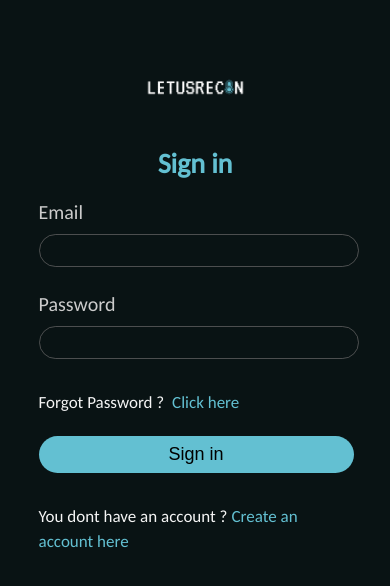
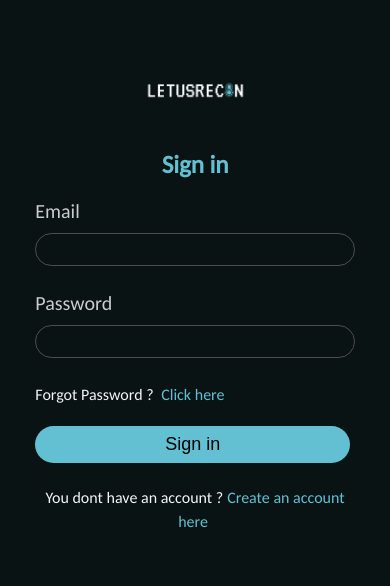
Before and after one commit to letusrecon/Frontend, a Next.js app: page /Login in a window 390 px wide. Shown: the top 586 px of the page. Built offline with nearby package versions, Linux system fonts and the light colour scheme.

Commit message:
login and register responsivess

```diff
--- a/src/pages/Login.js
+++ b/src/pages/Login.js
@@ -36,7 +36,7 @@ export default function Login() {
           </div>
 
           <div className={styles.login_help_links_wrap}>
-            <p className={styles.login_text}>
+            <p className={styles.login_text_1}>
               Forgot Password ?{" "}
               <Link className={styles.login_links} href="/">
                 Click here
@@ -46,7 +46,7 @@ export default function Login() {
             <div className={styles.login_action_btn_wrap}>
               <button className={styles.login_action_btn}>Sign in</button>
             </div>
-            <p className={styles.login_text}>
+            <p className={styles.login_text_2}>
               You dont have an account ?
               <Link className={styles.login_links} href="/Register">
                 Create an account here
--- a/src/pages/Login.module.css
+++ b/src/pages/Login.module.css
@@ -52,10 +52,18 @@ background: none;
 }
 
 .login_help_links_wrap {
-  margin-top: 10%;
+  margin-top: 7%;
 
 }
-.login_text {
+.login_text_1 {
+  color: whitesmoke;
+  font-family: var(--text-font);
+  font-size: 17px;
+  line-height: 1.5;
+
+
+}
+.login_text_2{
   color: whitesmoke;
   font-family: var(--text-font);
   font-size: 17px;
@@ -71,11 +79,11 @@ background: none;
 .login_action_btn {
   padding: 8px 15px;
   width: 450px;
-  margin: 20px 0px;
+  margin: 19px 0px;
   border: 0;
   border-radius: 20px;
   font-size: 18px;
-  margin-bottom: 10%;
+  margin-bottom: 7%;
   background-color: var(--btn-color);
   color: black;
 }
@@ -141,21 +149,32 @@ background: none;
   }
 
   .login_form {
-    padding: 0% 2%;
+    padding: 1% 1%;
   }
   .login_heading {
-    font-size: 28px;
+    font-size: 25px;
 
   }
 
   .login_input {
     max-width: 320px;
 
+
   }
 .login_action_btn{
   width: 315px;
 }
 
+.login_text_1{
+  font-size: 16px;
+}
+
+.login_text_2{
+  font-size: 16px;
+  text-align: center;
+}
+
+
   .login_img_col {
     display: none;
   }
```
